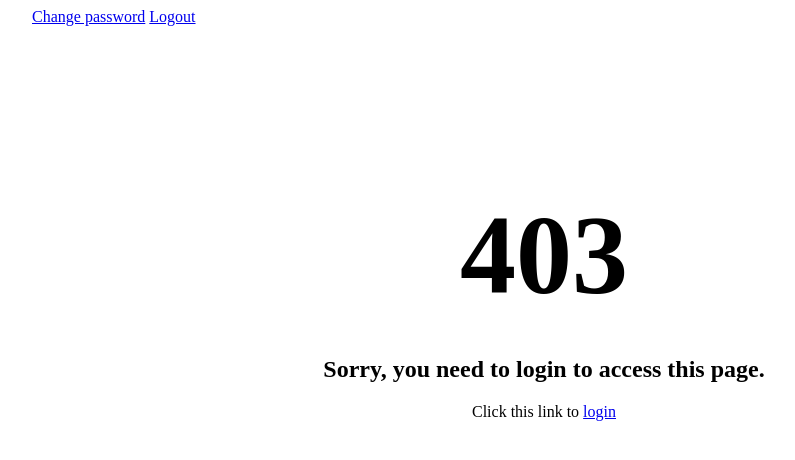
After one commit to fandisus/lolok_app, a PHP site: page /app/user/403.php in a window 1280 px wide. The commit adds this page. Shown: the top 460 px of the page, without its empty margins (216-1011 px from the left). Run offline with PHP 8.4, Linux system fonts and the light colour scheme; some libraries are stand-ins or nearby versions.

Commit message:
Add user rights validation and 403 404 pages.

```diff
--- /dev/null
+++ b/app/user/403.php
@@ -0,0 +1,34 @@
+<?php
+$title = '403 '.APPNAME;
+
+include DIR.'/engine/templates/sidebar_layout.php';
+
+function htmlHead() { ?>
+  <style>
+    #center-container {
+      margin: 0 auto;
+      display:block;
+      text-align: center;
+      margin-top: 20vh;
+    }
+    #kode {
+      margin: 0; padding: 0; display:inline-block; height: 140px; width: 300px;
+      border: 5px solid white; border-radius: 10px;
+      font-size:7em;
+    }
+  </style>
+<?php }
+
+function mainContent() { ?>
+    <div id="center-container">
+      <h1 id="kode">403</h1>
+      <?php if (isset($GLOBALS['login'])) { ?>
+        <h2 id="keterangan">Sorry, you might need to login as another user to access this page.</h2>
+        <div>Try changing user access or select different menu.</div>
+        <div>Or click this link to <a href="/login">logout</a></div>
+      <?php } else { ?>
+        <h2 id="keterangan">Sorry, you need to login to access this page.</h2>
+        Click this link to <a href="/login">login</a>
+      <?php } ?>
+    </div>
+<?php }
--- a/app/user/access-profile.php
+++ b/app/user/access-profile.php
@@ -1,6 +1,5 @@
 <?php
-
-use Fandisus\Lolok\Debug;
+if (!$login->canAccess(APP_PATH, 'read')) header('location:'.WEBHOME.'user/403');
 
 include DIR.'/engine/templates/sidebar_layout.php';
 
--- a/app/user/access-profile.post.php
+++ b/app/user/access-profile.post.php
@@ -7,11 +7,13 @@ if (!function_exists($_POST['a'])) JSONResponse::Error("Service {$_POST['a']} no
 else $_POST['a']();
 
 function getData() {
+  if (!$GLOBALS['login']->canAccess(APP_PATH, 'read')) JSONResponse::Error('Access denied');
   $result = AccessProfile::all();
   JSONResponse::Success(['profiles'=>$result]);
 }
 
 function init() {
+  if (!$GLOBALS['login']->canAccess(APP_PATH, 'read')) JSONResponse::Error('Access denied');
   $availableMenus = AccessProfile::availableMenus();
   JSONResponse::Success(['availableMenus'=>$availableMenus]);
 }
@@ -22,9 +24,11 @@ function save() {
   // if (count($obj->menu_tree) === 0) JSONResponse::Error('No menu access');
   try {
     if ($obj->pk === '') { //new
+      if (!$GLOBALS['login']->canAccess(APP_PATH, 'create')) JSONResponse::Error('Access denied');
       $accesProfile = new AccessProfile($obj);
       $accesProfile->insert();
     } else { //update
+      if (!$GLOBALS['login']->canAccess(APP_PATH, 'update')) JSONResponse::Error('Access denied');
       $accessProfile = AccessProfile::find(['name'=>$obj->pk]);
       if ($accessProfile === null) JSONResponse::Error('Profile not found');
       // JSONResponse::Debug(print_r($accessProfile, true));
@@ -39,6 +43,7 @@ function save() {
 }
 
 function remove() {
+  if (!$GLOBALS['login']->canAccess(APP_PATH, 'delete')) JSONResponse::Error('Access denied');
   $name = $_POST['name'];
   $accessProfile = AccessProfile::find(['name'=>$name]);
   if ($accessProfile === null) JSONResponse::Error('Profile not found');
--- a/engine/middlewares/allMiddleware.php
+++ b/engine/middlewares/allMiddleware.php
@@ -9,5 +9,5 @@ if (isset($_COOKIE[JWT_NAME])) {
   $dbUser = User::find(['id'=>$oUser->id]);
   if ($dbUser === null) { setcookie(JWT_NAME, '', time()-3600); }
   elseif ($dbUser->jwt !== $_COOKIE[JWT_NAME]) $dbUser->logout();
-  else $GLOBALS['login'] = $dbUser;
+  else $login = $dbUser;
 }
```
Also changed, not shown: app/user/404.php (added, +32 -0 lines).
